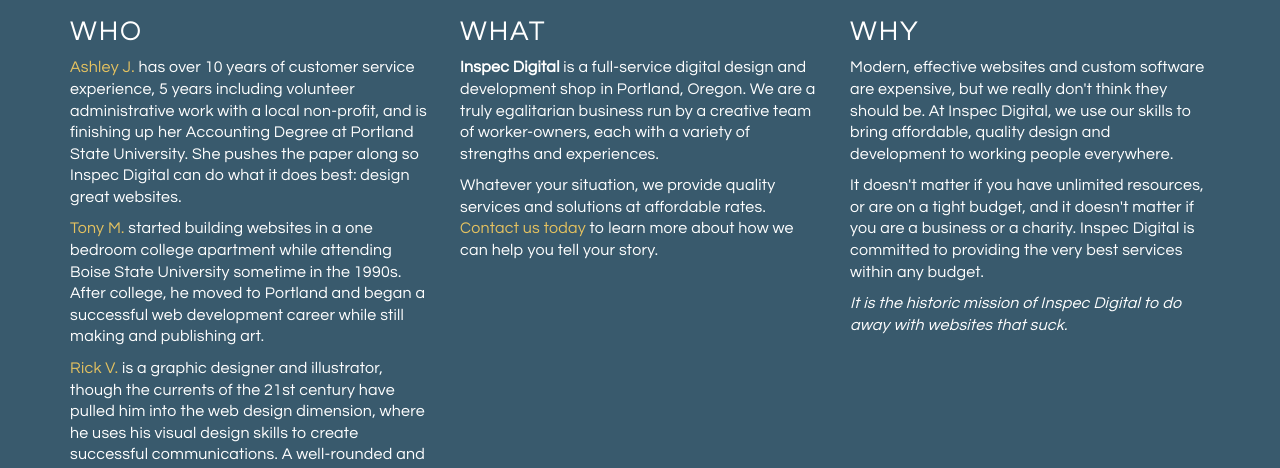
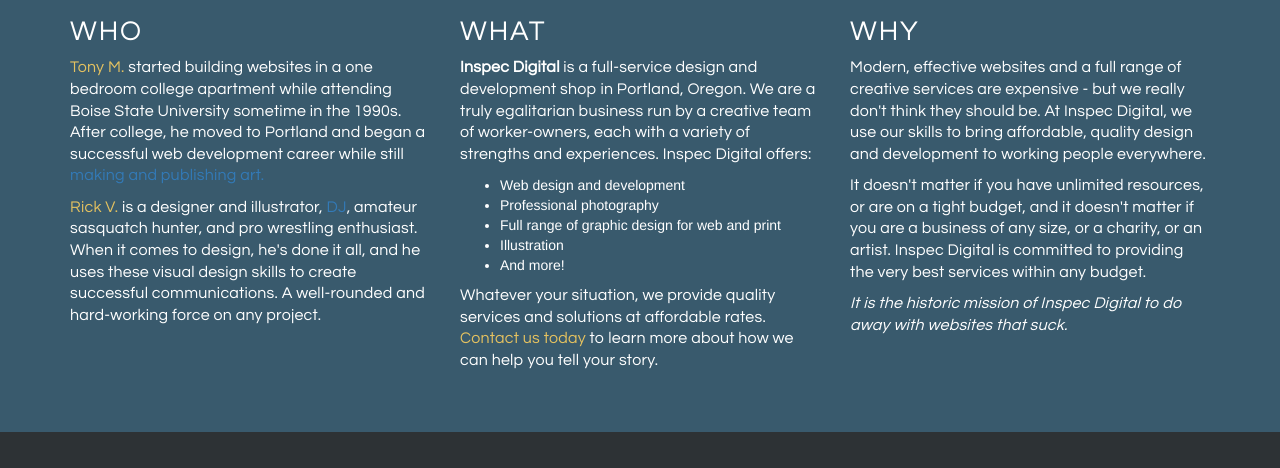
Before and after one commit to InspecDigital/inspecdigital, a plain HTML site: page index.html in a window 1280 px wide. Shown: the part 2306-2774 px from the top of the page. Drawn offline with nearby package versions, Linux system fonts and the light colour scheme.

Commit message:
Content updates
No mo Ash, WHO and WHAT updates

```diff
--- a/index.html
+++ b/index.html
@@ -135,13 +135,20 @@
           <div class="row blue" style="color:#fff;">
             <div class="col-sm-4">
               <h4>WHO</h4>
-              <p><a href="https://www.linkedin.com/in/ashleyjackson1234" target="_blank" style="color: #e5c260;">Ashley J.</a> has over 10 years of customer service experience, 5 years including volunteer administrative work with a local non-profit, and is finishing up her Accounting Degree at Portland State University. She pushes the paper along so Inspec Digital can do what it does best: design great websites.</p>
-              <p><a href="https://www.linkedin.com/in/tmaxymillian" target="_blank" style="color: #e5c260;">Tony M.</a> started building websites in a one bedroom college apartment while attending Boise State University sometime in the 1990s. After college, he moved to Portland and began a successful web development career while still making and publishing art.</p>
-              <p><a href="http://rickvodicka.com" target="_blank" style="color: #e5c260;">Rick V.</a> is a graphic designer and illustrator, though the currents of the 21st century have pulled him into the web design dimension, where he uses his visual design skills to create successful communications. A well-rounded and hard-working force on any project.</p>
+              <!-- <p><a href="https://www.linkedin.com/in/ashleyjackson1234" target="_blank" style="color: #e5c260;">Ashley J.</a> has over 10 years of customer service experience, 5 years including volunteer administrative work with a local non-profit, and is finishing up her Accounting Degree at Portland State University. She pushes the paper along so Inspec Digital can do what it does best: design great websites.</p> -->
+              <p><a href="https://www.linkedin.com/in/tmaxymillian" target="_blank" style="color: #e5c260;">Tony M.</a> started building websites in a one bedroom college apartment while attending Boise State University sometime in the 1990s. After college, he moved to Portland and began a successful web development career while still <a href="https://www.tonympdx.com/" target="_blank">making and publishing art.</a></p>
+              <p><a href="http://rickvodicka.com" target="_blank" style="color: #e5c260;">Rick V.</a> is a designer and illustrator, <a href="http://djacidrick.tumblr.com/" target="_blank">DJ</a>, amateur sasquatch hunter, and pro wrestling enthusiast. When it comes to design, he's done it all, and he uses these visual design skills to create successful communications. A well-rounded and hard-working force on any project.</p>
             </div>
             <div class="col-sm-4">
               <h4>WHAT</h4>
-              <p><strong>Inspec Digital</strong> is a full-service digital design and development shop in Portland, Oregon. We are a truly egalitarian business run by a creative team of worker-owners, each with a variety of strengths and experiences.</p>
+              <p><strong>Inspec Digital</strong> is a full-service design and development shop in Portland, Oregon. We are a truly egalitarian business run by a creative team of worker-owners, each with a variety of strengths and experiences. Inspec Digital offers:</p>
+              <ul>
+                <li>Web design and development</li>
+                <li>Professional photography</li>
+                <li>Full range of graphic design for web and print</li>
+                <li>Illustration</li>
+                <li>And more!</li>
+              </ul>
 
 
               <p>Whatever your situation, we provide quality services and solutions at affordable rates. <a href="#" data-toggle="modal" data-target="#contact-modal" style="color: #e5c260;">Contact us today</a> to learn more about how we can help you tell your story.</p>
@@ -149,9 +156,9 @@
             </div>
             <div class="col-sm-4">
               <h4>WHY</h4>
-              <p>Modern, effective websites and custom software are expensive, but we really don't think they should be. At Inspec Digital, we use our skills to bring affordable, quality design and development to working people everywhere.</p>
+              <p>Modern, effective websites and a full range of creative services are expensive - but we really don't think they should be. At Inspec Digital, we use our skills to bring affordable, quality design and development to working people everywhere.</p>
 
-              <p>It doesn't matter if you have unlimited resources, or are on a tight budget, and it doesn't matter if you are a business or a charity. Inspec Digital is committed to providing the very best services within any budget.</p>
+              <p>It doesn't matter if you have unlimited resources, or are on a tight budget, and it doesn't matter if you are a business of any size, or a charity, or an artist. Inspec Digital is committed to providing the very best services within any budget.</p>
 
               <p><em>It is the historic mission of Inspec Digital to do away with websites that suck.</em></p>
 
```
